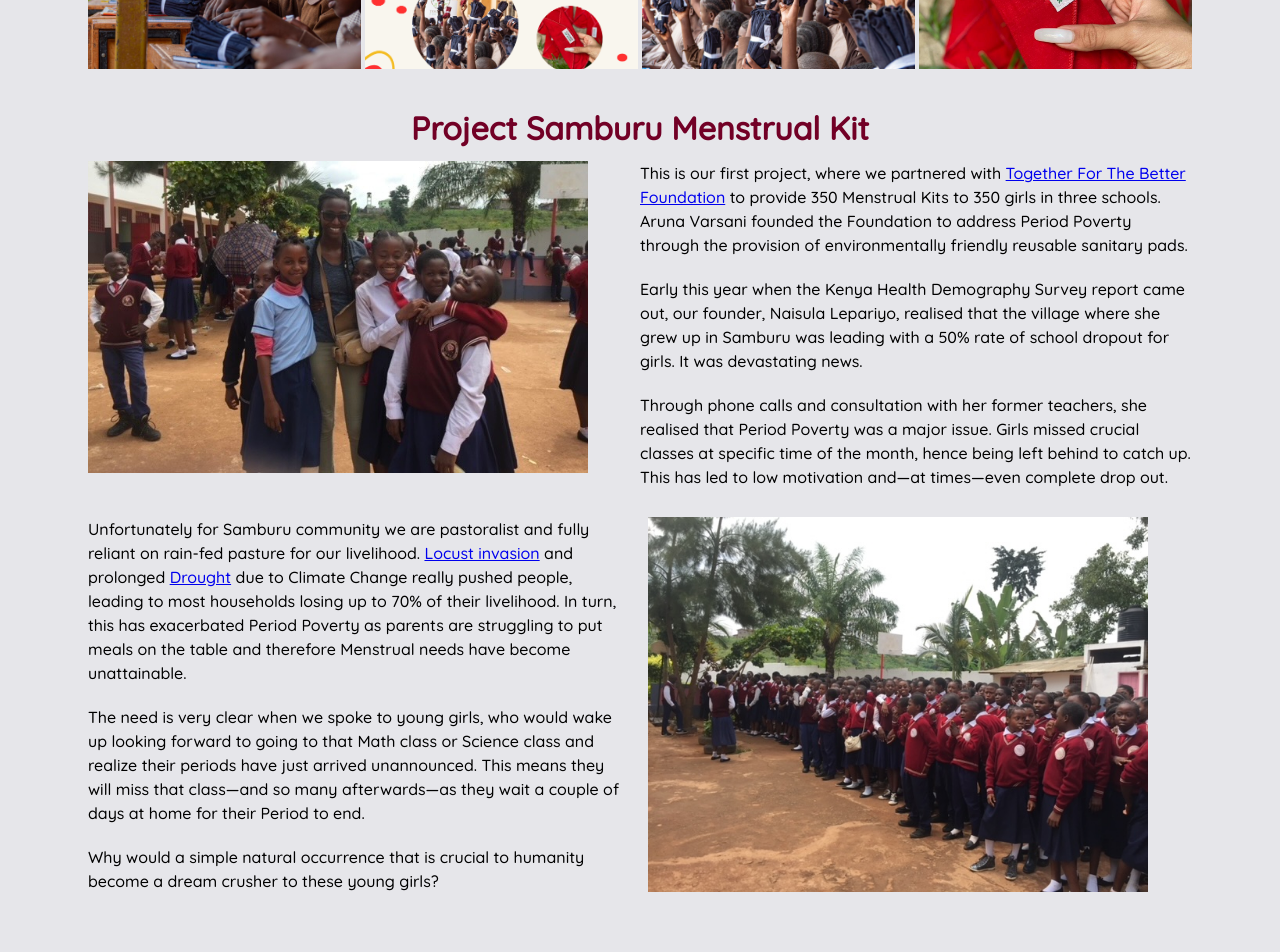
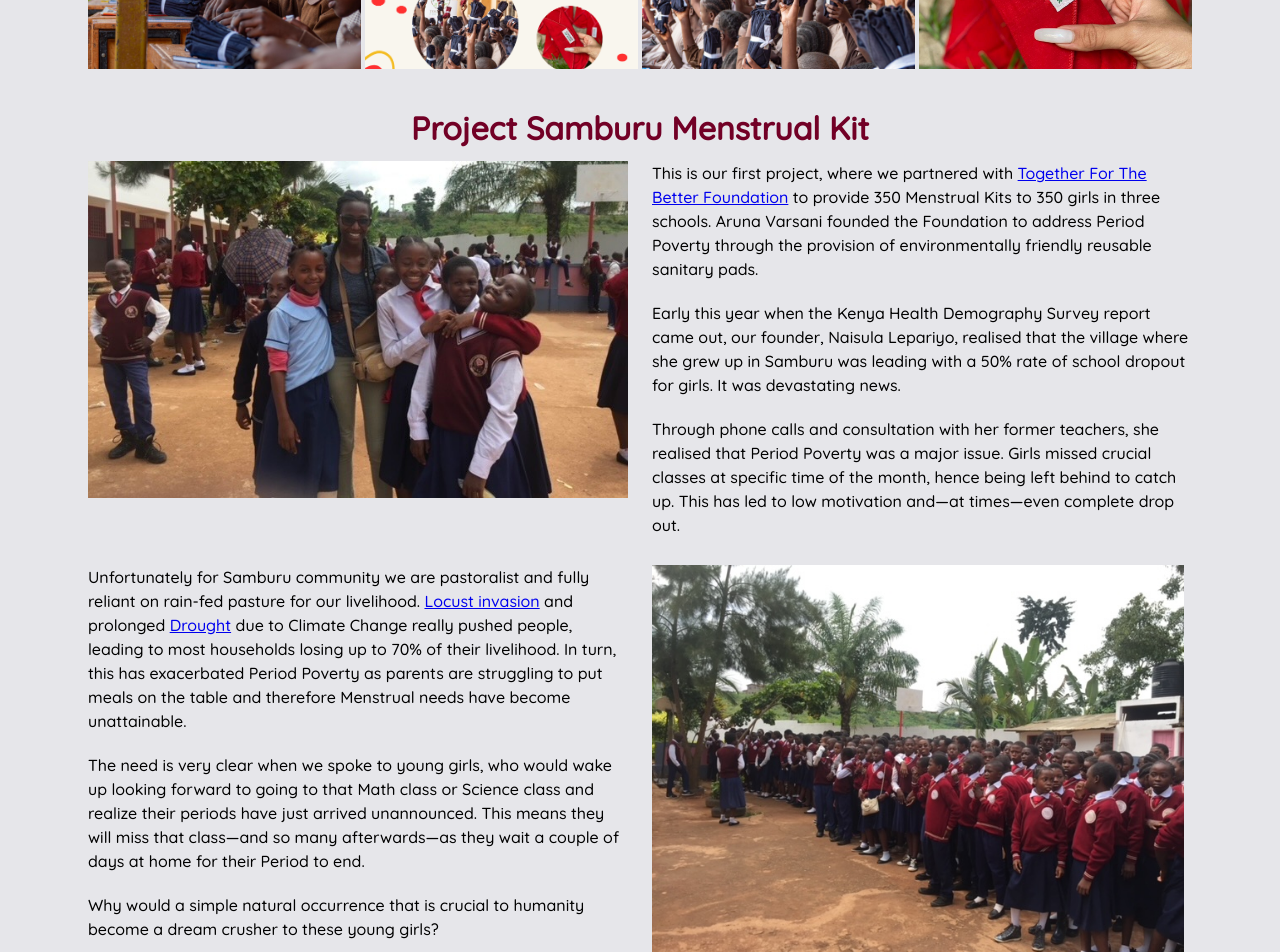
Before and after one commit to aisyafia/fundraiser, a React (Create React App) app: page /projects in a window 1280 px wide. Shown: the part 180-1132 px from the top of the page. Built offline with nearby package versions, Linux system fonts and the light colour scheme.

Commit message:
fix images in grid

```diff
--- a/src/components/NavBar.tsx
+++ b/src/components/NavBar.tsx
@@ -51,7 +51,7 @@ const NavBar = () => {
               display: {
                 xs: "none",
                 sm: "none",
-                md: "flex",
+                md: "none",
                 lg: "flex",
                 xl: "flex",
               },
@@ -71,7 +71,7 @@ const NavBar = () => {
               display: {
                 xs: "flex",
                 sm: "flex",
-                md: "none",
+                md: "flex",
                 lg: "none",
                 xl: "none",
               },
@@ -95,7 +95,7 @@ const NavBar = () => {
                 display: {
                   xs: "block",
                   sm: "block",
-                  md: "none",
+                  md: "block",
                   lg: "none",
                   xl: "none",
                 },
@@ -150,7 +150,7 @@ const NavBar = () => {
               display: {
                 xs: "flex",
                 sm: "flex",
-                md: "none",
+                md: "flex",
                 lg: "none",
                 xl: "none",
               },
@@ -170,7 +170,7 @@ const NavBar = () => {
               display: {
                 xs: "none",
                 sm: "none",
-                md: "flex",
+                md: "none",
                 lg: "flex",
                 xl: "flex",
               },
--- a/src/pages/OurGoalPage.tsx
+++ b/src/pages/OurGoalPage.tsx
@@ -9,7 +9,7 @@ const OurGoalPage = () => {
       </Typography>
       <Grid container direction={"row"} spacing={1} marginBottom={4}>
         <Grid item xs={6}>
-          <img src={Photo4} alt="Samburu school girls" width="500px" />
+          <img src={Photo4} alt="Samburu school girls" width="100%" />
         </Grid>
         <Grid item maxWidth="500px" xs={6}>
           <Typography>
--- a/src/pages/ProjectsPage.tsx
+++ b/src/pages/ProjectsPage.tsx
@@ -8,9 +8,15 @@ const ProjectsPage = () => {
       <Typography variant="h4" align="center">
         Project Samburu Menstrual Kit
       </Typography>
-      <Grid container direction={"row"} marginBottom={1}>
+      <Grid
+        container
+        direction={"row"}
+        marginBottom={1}
+        spacing={{ xs: 2, md: 3 }}
+        columns={{ xs: 4, sm: 8, md: 12 }}
+      >
         <Grid item xs={6}>
-          <img src={Photo2} alt="Nai and the girls" width="500px" />
+          <img src={Photo2} alt="Nai and the girls" width="100%" />
         </Grid>
         <Grid item maxWidth="300px" xs={6}>
           <Typography>
@@ -44,7 +50,13 @@ const ProjectsPage = () => {
         </Grid>
       </Grid>
       <br />
-      <Grid container direction={"row"} spacing={2} marginBottom={4}>
+      <Grid
+        container
+        direction={"row"}
+        marginBottom={4}
+        spacing={{ xs: 2, md: 3 }}
+        columns={{ xs: 4, sm: 8, md: 12 }}
+      >
         <Grid item maxWidth="500px" xs={6}>
           <Typography>
             Unfortunately for Samburu community we are pastoralist and fully
@@ -84,7 +96,7 @@ const ProjectsPage = () => {
           </Typography>
         </Grid>
         <Grid item xs={6} padding={1}>
-          <img src={Photo1} alt="Samburu school kids" width="500px" />
+          <img src={Photo1} alt="Samburu school kids" width="100%" />
         </Grid>
       </Grid>
     </Container>
--- a/src/pages/SupportPage.tsx
+++ b/src/pages/SupportPage.tsx
@@ -45,7 +45,7 @@ const SupportPage = () => {
           </Typography>
         </Grid>
         <Grid item xs={6}>
-          <img src={Photo5} alt="kit for Samburu girls" width="500px" />
+          <img src={Photo5} alt="kit for Samburu girls" width="100%" />
         </Grid>
       </Grid>
     </Container>
```
